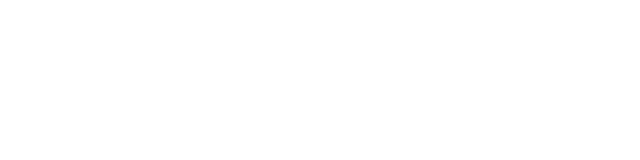
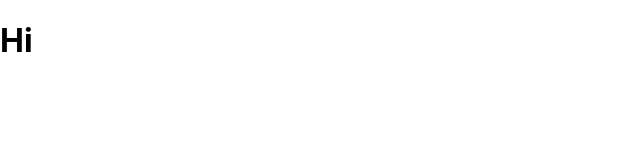
Before and after one commit to olhadanylchenko/foodstarter, a React (Create React App) app: page /user/1 in a window 1280 px wide. Shown: the top 160 px of the page, without its empty margins (0-640 px from the left). Built offline with nearby package versions, Linux system fonts and the light colour scheme.

Commit message:
add user route which renders Albums

```diff
--- /dev/null
+++ b/src/Albums.jsx
@@ -0,0 +1,5 @@
+import React from "react";
+
+export default function Albums() {
+  return <h1>Hi</h1>;
+}
--- a/src/App.jsx
+++ b/src/App.jsx
@@ -1,11 +1,14 @@
 import React from "react";
+import { BrowserRouter, Route, Switch } from "react-router-dom";
 import Home from "./Home";
-import { BrowserRouter, Route, Switch } from "react-router-dom";
+import Albums from "./Albums";
 
 export default function App() {
   return (
     <BrowserRouter>
       <Switch>
+        <Route path="/" component={Home} exact />
+        <Route path="/user/:id" component={Albums} exact />
         <Route path="/" exact>
           <Home />
         </Route>
--- a/src/User.jsx
+++ b/src/User.jsx
@@ -1,10 +1,13 @@
 import React from "react";
+import { Link } from "react-router-dom";
 
 export default function User({ user }) {
   return (
     <li>
-      <h2>{user.name}</h2>
-      <p>{`${user.address.zipcode} ${user.address.city} ${user.address.street} ${user.address.suite}`}</p>
+      <Link to={`/user/${user.id}`}>
+        <h2>{user.name}</h2>
+        <p>{`${user.address.zipcode} ${user.address.city} ${user.address.street} ${user.address.suite}`}</p>
+      </Link>
     </li>
   );
 }
```
